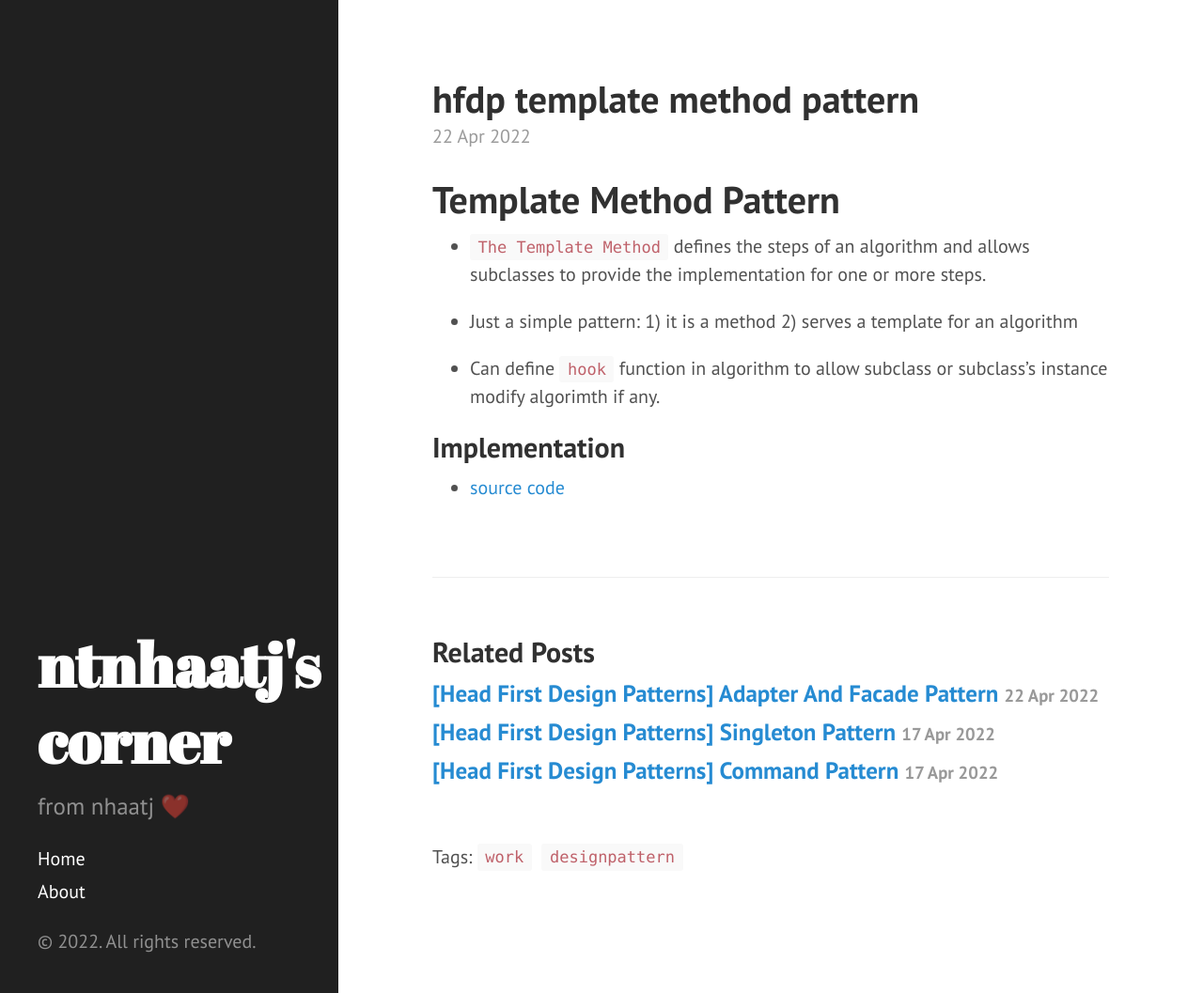
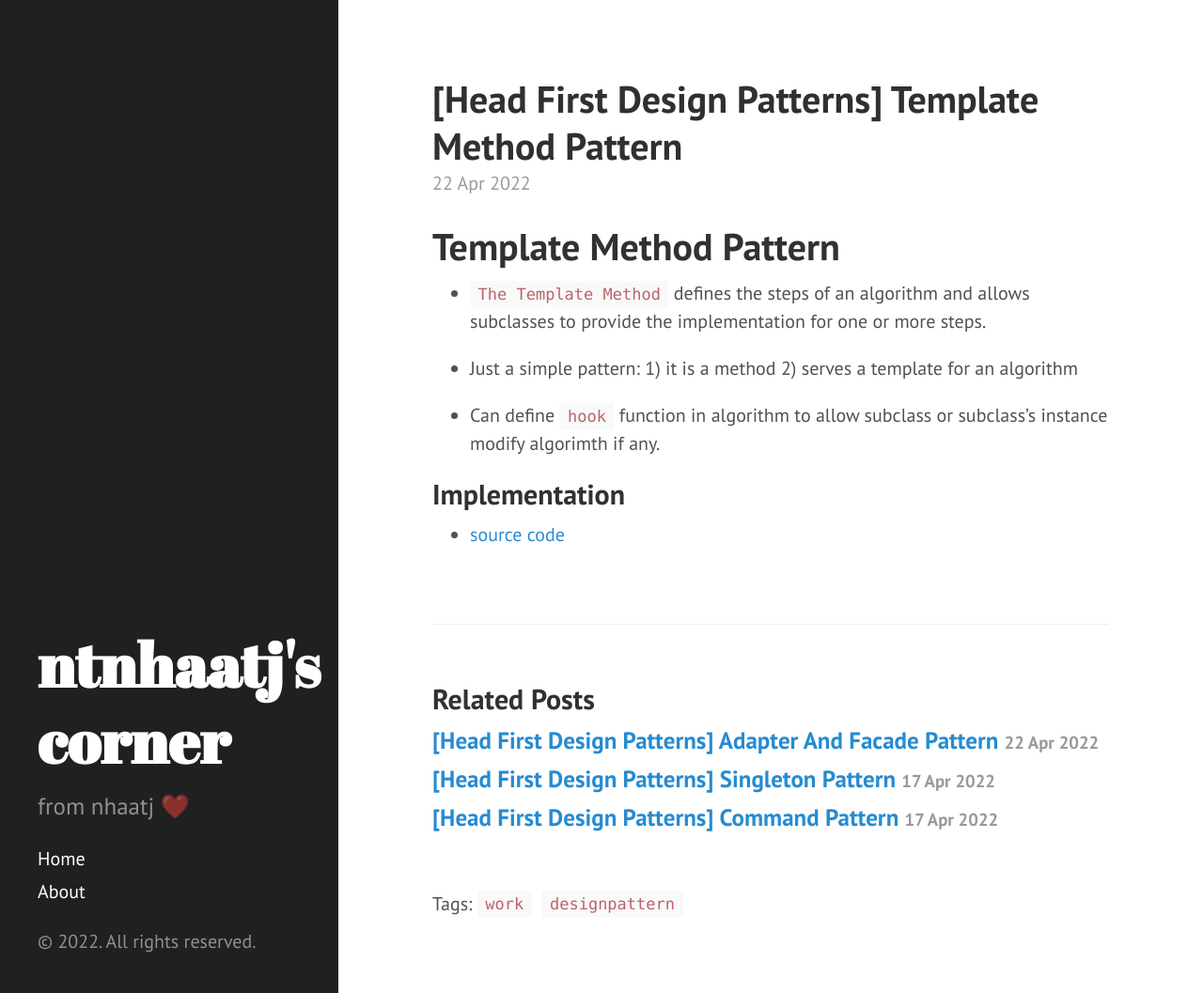
Before and after one commit to ntnhaatj/ntnhaatj.github.io, a Jekyll site: the page built from _posts/2022-04-22-hfdp-template-method-pattern.md, in a window 1280 px wide and 1057 px high. Shown: the whole window at 94% size. Built offline with Jekyll 4.4.1, drawn with Linux system fonts in a browser that asks for light colours.

Commit message:
fix: typo

```diff
--- a/_posts/2022-04-22-hfdp-template-method-pattern.md
+++ b/_posts/2022-04-22-hfdp-template-method-pattern.md
@@ -1,6 +1,6 @@
 ---
 layout: post
-title:  "hfdp template method pattern"
+title:  "[Head First Design Patterns] Template Method Pattern"
 date:   2022-04-22
 categories: work
 author: ntnhaatj
```
